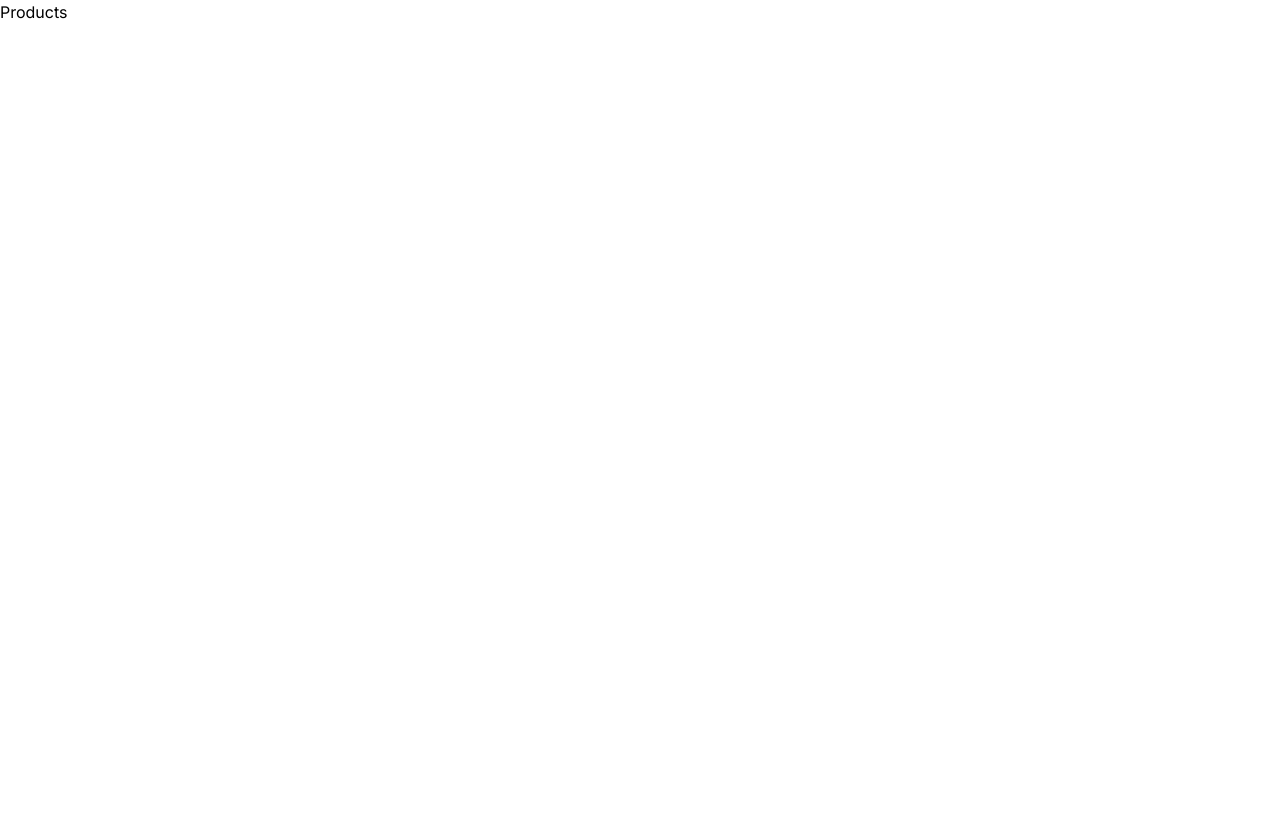
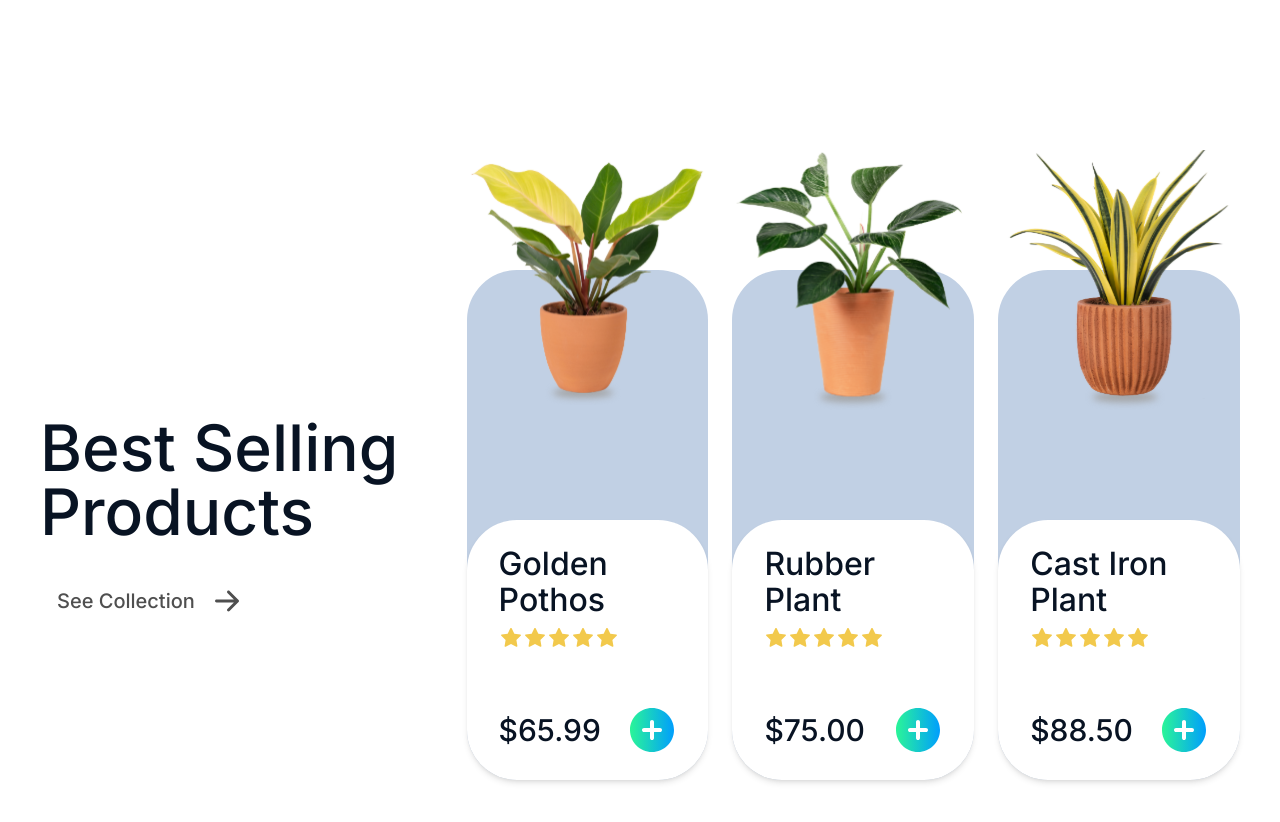
Before and after one commit to unclejames2610/interior-decor-nextjs, a Next.js app: page /products in a window 1280 px wide. Shown: the top 822 px of the page. Before the commit the page ends 800 px from the top, so only its background shows below. Built offline with nearby package versions, Linux system fonts and the light colour scheme.

Commit message:
feat:done with products page

```diff
--- a/app/page.tsx
+++ b/app/page.tsx
@@ -1,5 +1,6 @@
 import Image from "next/image";
 import HeroPage from "./hero/page";
+import ProductsPage from "./products/page";
 import ServicesPage from "./services/page";
 
 export default function Home() {
@@ -7,6 +8,7 @@
     <div>
       <HeroPage />
       <ServicesPage />
+      <ProductsPage />
     </div>
   );
 }
--- a/app/products/page.tsx
+++ b/app/products/page.tsx
@@ -3,7 +3,7 @@
 
 const ProductsPage = () => {
   return (
-    <div>
+    <div id="products">
       <Products />
     </div>
   );
--- a/components/FadeIn.tsx
+++ b/components/FadeIn.tsx
@@ -58,6 +58,7 @@
           delay: delay,
           ease: [0.25, 0.25, 0.25, 0.75],
         }}
+        className="w-full flex items-center justify-center"
       >
         {children}
       </motion.div>
--- a/components/UseClientPages/Products.tsx
+++ b/components/UseClientPages/Products.tsx
@@ -7,9 +7,58 @@
 import plusIcon from "@/public/assets/plus-icon.svg";
 
 import FadeIn from "@/components/FadeIn";
+import Image from "next/image";
 
 const Products: FC = () => {
-  return <div>Products</div>;
+  return (
+    <div className="flex flex-col 2xl:flex-row gap-[128px] 2xl:gap-2 2xl:justify-between mt-[160px] 2xl:mt-[270px] mb-[160px] max-w-[1490px] mx-auto px-10 w-full">
+      <FadeIn delay={0.2} direction="right">
+        <div className="flex flex-col">
+          <h1 className="text-center 2xl:text-start text-fontBlack text-5xl lg:text-[64px] font-medium mb-6">
+            {productsTitle}
+          </h1>
+          <button className="flex items-center gap-2 bg-transparent text-fontBlack border-transparent font-bold py-2 px-4 rounded-lg w-fit border hover:border-black outline-none focus:outline-none ease-linear transition-all duration-350 mx-auto 2xl:mx-0 mb-10 2xl:mb-0">
+            <h5 className="text-lg lg:text-xl text-[#4F4F4F] font-medium">
+              {productsBtnText}
+            </h5>
+            <Image src={arrowIcon} alt="" />
+          </button>
+        </div>
+      </FadeIn>
+
+      <div className="w-full flex flex-col md:flex-row gap-[160px] md:gap-6 ">
+        {products.map((product, i) => (
+          <FadeIn key={i} delay={(i + 1) * 0.2} direction="left" fullWidth>
+            <div className="h-[510px] relative flex-1 bg-[#C1D0E4] rounded-[50px] max-w-[508px]">
+              <Image
+                src={product.img}
+                alt=""
+                className="absolute -top-[120px] left-1/2 -translate-x-1/2"
+              />
+              <div className="absolute bottom-0 w-full bg-white h-[260px] rounded-[50px] shadow-md px-8 py-[26px] flex flex-col justify-between">
+                <div>
+                  <h2 className="mb-2 text-fontBlack text-3xl lg:text-[32px] font-medium">
+                    {product.title}
+                  </h2>
+                  <Image src={starsIcon} alt="" />
+                </div>
+                <div className="flex justify-between items-center">
+                  <h3 className="text-fontBlack text-2xl lg:text-3xl font-medium">
+                    {product.price}
+                  </h3>
+                  <Image
+                    src={plusIcon}
+                    alt=""
+                    className="cursor-pointer h-10 xs:h-12 w-10 xs:w-12 "
+                  />
+                </div>
+              </div>
+            </div>
+          </FadeIn>
+        ))}
+      </div>
+    </div>
+  );
 };
 
 export default Products;
--- a/data.ts
+++ b/data.ts
@@ -42,7 +42,7 @@
 ];
 
 export const productsTitle: string = "Best Selling Products";
-export const productsBtnText: string = "See Colection";
+export const productsBtnText: string = "See Collection";
 
 export interface productsProps {
   title: string;
```
